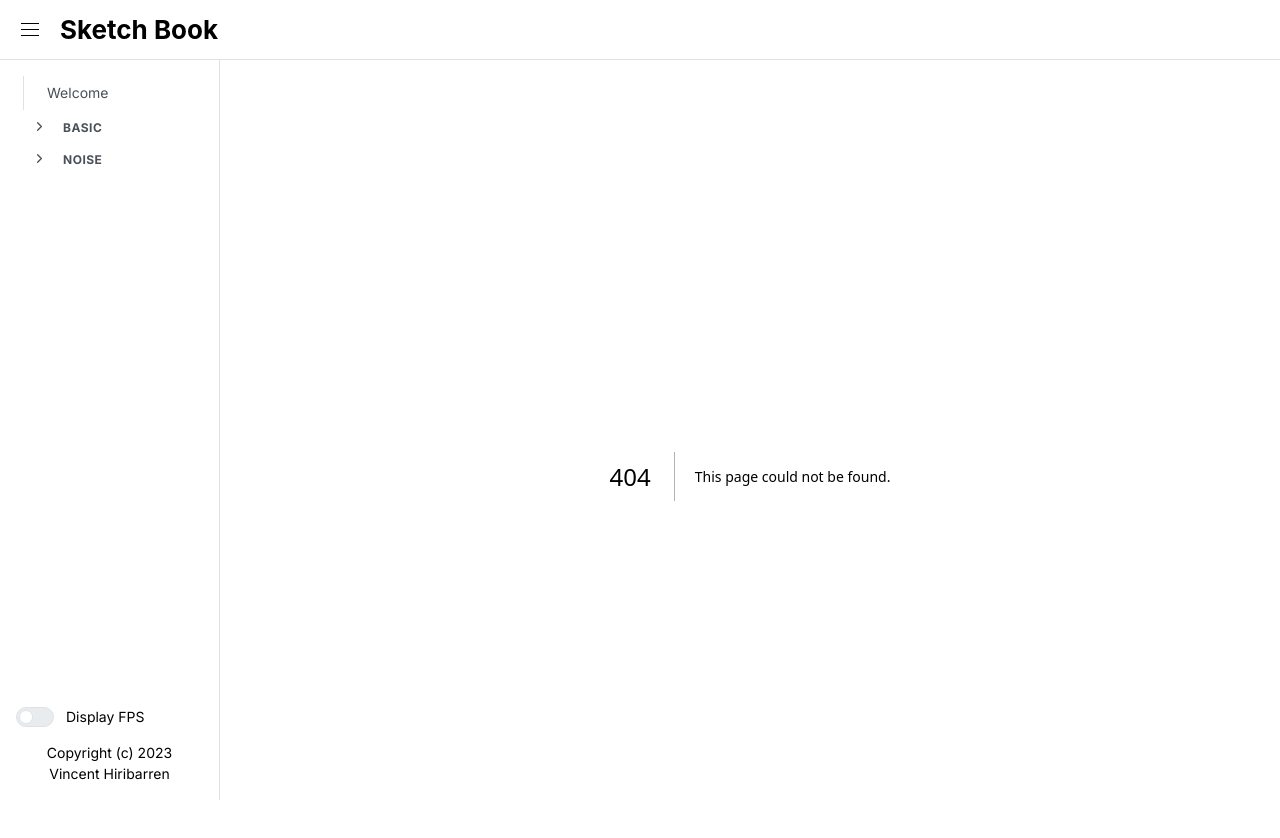
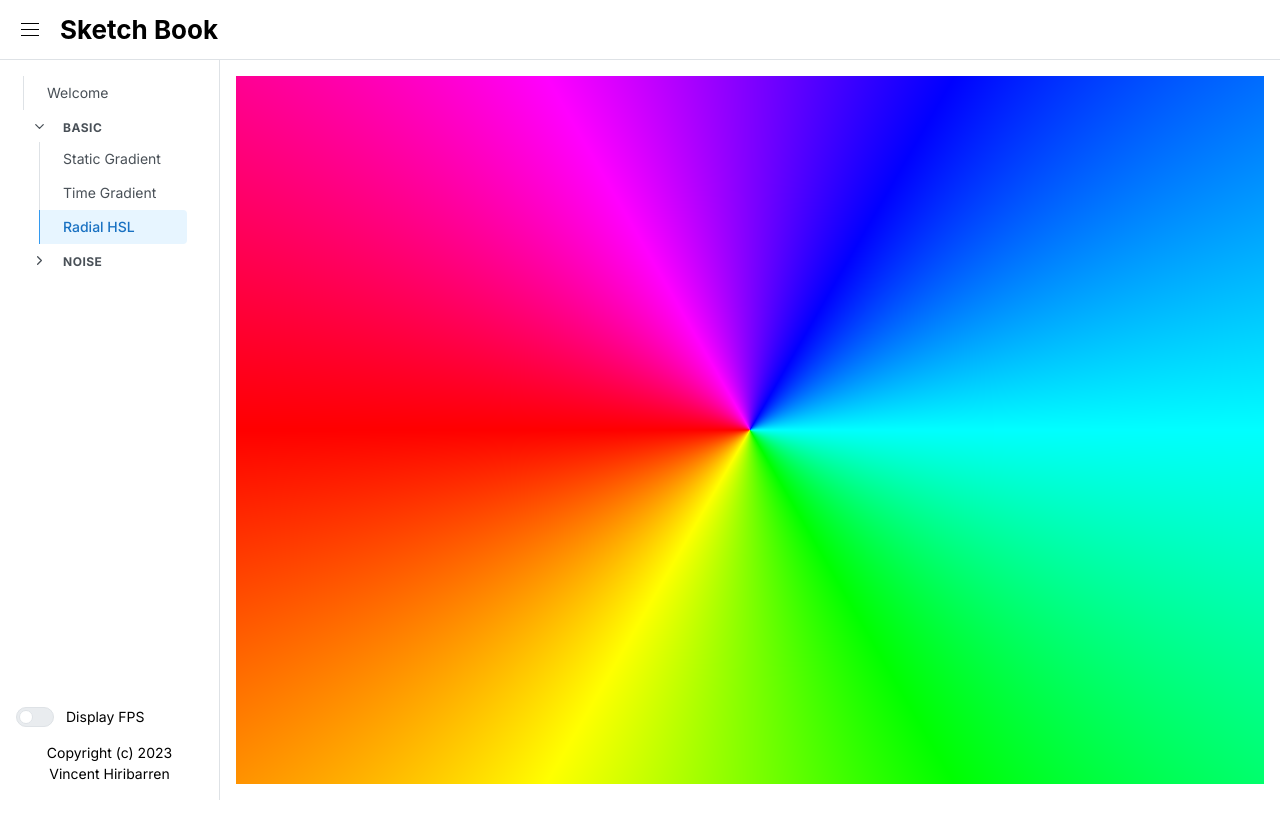
Before and after one commit to vhiribarren/sketch-book, a Next.js app: page /sketches/basic/radial-hsl in a window 1280 px wide. Before the commit this address had no page. Shown: the top 838 px of the page. After the commit the page ends 800 px from the top, so only its background shows below. Built offline with nearby package versions, Linux system fonts and the light colour scheme.

Commit message:
Add HSL gradient sketch

```diff
--- /dev/null
+++ b/src/app/sketches/basic/radial-hsl/page.tsx
@@ -0,0 +1,11 @@
+"use client";
+
+import BasicFragmentShader from "@/components/shaders/BasicFragmentShader";
+import fragmentShader from "./fragment.glsl";
+
+
+export default function Page() {
+  return (
+      <BasicFragmentShader fragmentShader={fragmentShader} />
+  );
+}
--- a/src/config/menu.json
+++ b/src/config/menu.json
@@ -7,6 +7,10 @@
         {
             "title": "Time Gradient",
             "slug": "/sketches/basic/time-gradient"
+        },
+        {
+            "title": "Radial HSL",
+            "slug": "/sketches/basic/radial-hsl"
         }
     ]
 }, {
```
Also changed, not shown: src/app/sketches/basic/radial-hsl/fragment.glsl (added).
